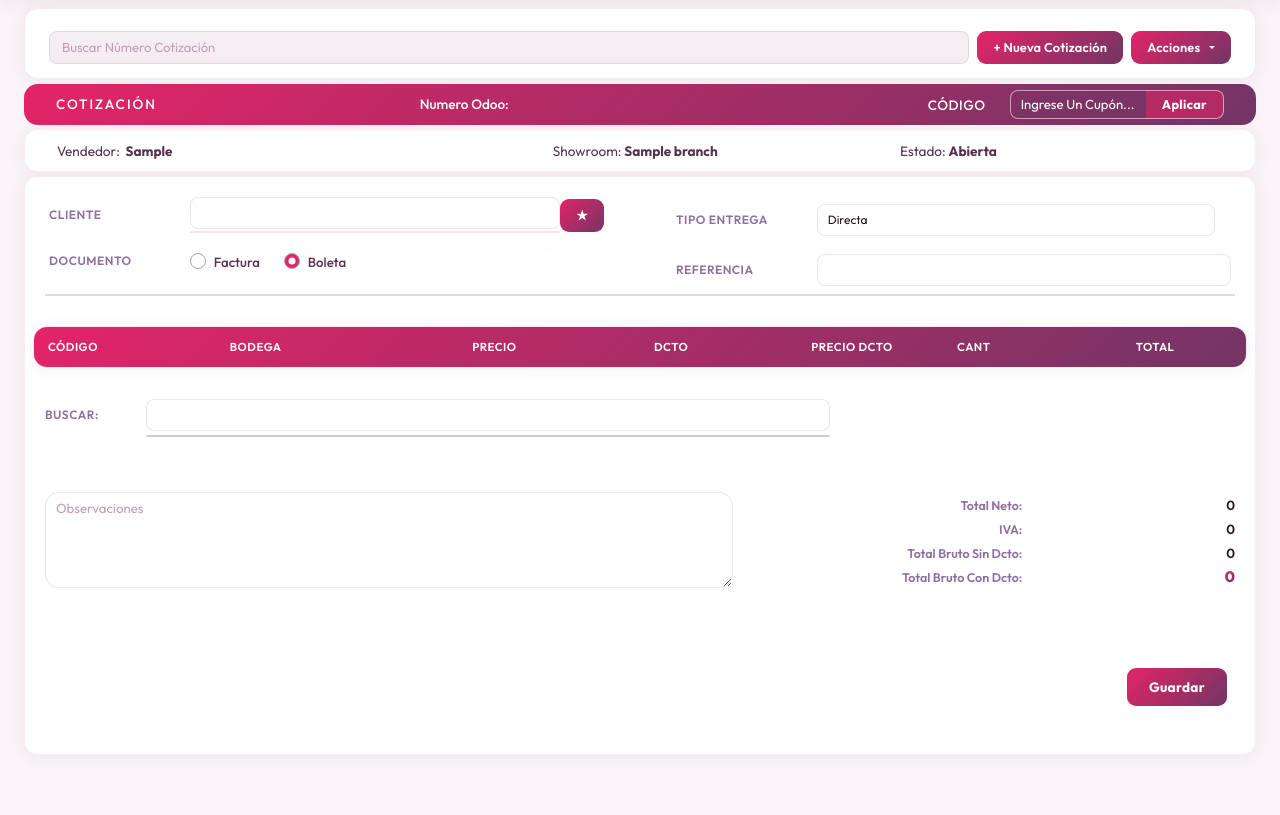
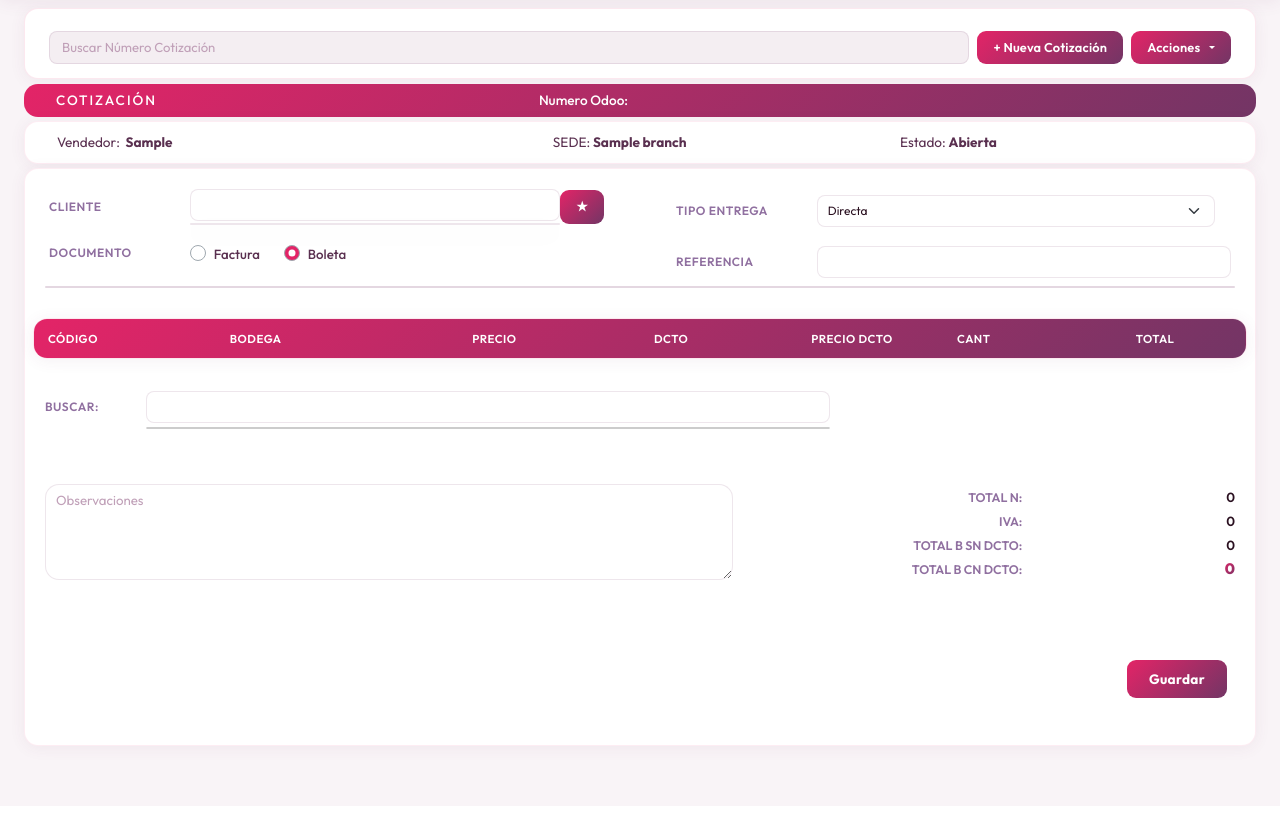
Before and after one commit to TheChrow/inox, a Django app: page /sales/generate-quote/ in a window 1280 px wide. Shown: the part 62-877 px from the top of the page. After the commit the page ends 820 px from the top, so only its background shows below. Run offline with Django 5.2, Linux system fonts and the light colour scheme; a user stored in the database is signed in; tables that the repository leaves empty hold one stand-in row (values such as "Sample post"); lists and menus that the app fills with data are empty; parts of the project's set-up code (start-up, migrations or seed data) failed here and were passed over; some libraries are stand-ins or nearby versions.

Commit message:
simplificar UI de cotizacion para sede unica Los Olivos
- ocultar acciones no usadas (Duplicar, Copiar a OV, PDF Empresas, cupon)
  y renombrar PDF Personas a Imprimir Cotizacion
- dejar Retiro Los Olivos como unica opcion de retiro y bodega LO unica
  en el select de productos
- abreviar labels de totales y cambiar Showroom por SEDE
- corregir render del caret en .form-select (background-color en vez de
  shorthand que borraba el SVG de Bootstrap)
- proteger generate_quote con @login_required para que la vista siempre
  devuelva HttpResponse

```diff
--- a/presentation/static/app_sales/css/quotate_style.css
+++ b/presentation/static/app_sales/css/quotate_style.css
@@ -312,21 +312,21 @@ body {
    ════════════════════════════════════════════════ */
 .form-control,
 .form-select {
-  font-family:   'Outfit', sans-serif;
-  font-size:     .83rem;
-  background:    var(--field-bg);
-  border:        1px solid var(--border) !important;
-  border-radius: var(--radius-field);
-  color:         var(--text-main);
-  padding:       6px 10px;
-  transition:    border-color .18s, box-shadow .18s, background .18s;
+  font-family:      'Outfit', sans-serif;
+  font-size:        .83rem;
+  background-color: var(--field-bg);
+  border:           1px solid var(--border) !important;
+  border-radius:    var(--radius-field);
+  color:            var(--text-main);
+  padding:          6px 10px;
+  transition:       border-color .18s, box-shadow .18s, background-color .18s;
 }
 .form-control:focus,
 .form-select:focus {
-  border-color: var(--pink) !important;
-  box-shadow:   0 0 0 3px rgba(227, 36, 103, .1);
-  background:   #fff;
-  outline:      none;
+  border-color:     var(--pink) !important;
+  box-shadow:       0 0 0 3px rgba(227, 36, 103, .1);
+  background-color: #fff;
+  outline:          none;
 }
 .form-control::placeholder { color: #c0a0b8; }
 
--- a/presentation/static/app_sales/js/productos.js
+++ b/presentation/static/app_sales/js/productos.js
@@ -153,11 +153,7 @@ class Producto {
                         <div class="col-sm-12 col-lg-12 col-xl-11 col-xxl-10">
                           <select class="form-select bodega-select" style="font-size: 11px;">
                             <optgroup label="Bodega">
-                            <option value="LC" ${this.sucursal === 'LC' ? 'selected' : ''}>Las Condes (LC)</option>
-                            <option value="PH" ${this.sucursal === 'PH' ? 'selected' : ''}>Vitacura (PH)</option>
-                            <option value="ME" ${this.sucursal === 'ME' ? 'selected' : ''}>Panal (ME)</option>
-                            <option value="VI" ${this.sucursal === 'VI' ? 'selected' : ''}>Viña del Mar (VI)</option>
-                            <option value="GR" ${this.sucursal === 'GR' ? 'selected' : ''}>Ñuñoa (GR)</option>
+                            <option value="LO" selected>Los Olivos (LO)</option>
                             </optgroup>
                           </select>
                         </div>
--- a/presentation/templates/sales_app/quotation.html
+++ b/presentation/templates/sales_app/quotation.html
@@ -105,13 +105,12 @@
             </button>
             <div class="dropdown-menu">
               <a class="dropdown-item" href="#" id="saveButton2" hidden>Guardar</a>
-              <a class="dropdown-item" href="#" id="duplicar-1">Duplicar</a>
-              <a class="dropdown-item" href="#" id="copiar-ODV">Copiar a Orden
+              <a class="dropdown-item" href="#" id="duplicar-1" hidden>Duplicar</a>
+              <a class="dropdown-item" href="#" id="copiar-ODV" hidden>Copiar a Orden
                 de Venta</a>
               <!-- <a class="dropdown-item" href="solic_devolucion.html">Copiar a Solicitud de Devolución</a> -->
-              <a class="dropdown-item" href="#" id="generarPDF">PDF Personas
-                (Bruto)</a>
-              <a class="dropdown-item" href="#" id="generar_pdf_empresa"><strong>PDF Empresas(Neto)</strong></a>
+              <a class="dropdown-item" href="#" id="generarPDF">Imprimir Cotización</a>
+              <a class="dropdown-item" href="#" id="generar_pdf_empresa" hidden><strong>PDF Empresas(Neto)</strong></a>
               <!-- <a class="dropdown-item" id="cerrar">Cerrar</a> -->
               <!--  <a class="dropdown-item" id="cancelar">Cancelar</a> -->
             </div>
@@ -152,14 +151,14 @@
               color: var(--bs-body-bg);
             "></p>
         </div>
-        <div class="col" style="text-align: right; padding-top: 12px">
+        <div class="col" style="text-align: right; padding-top: 12px" hidden>
           <label class="col-form-label"
-            style="font-size: 13px; color: var(--bs-body-bg);">Código</label>
+            style="font-size: 13px; color: var(--bs-body-bg);" hidden>Código</label>
           <!-- Estados -->
         </div>
         <div class="col" style="text-align: left; padding-top: 12px; padding-bottom: 0px">
           <!-- Estados -->
-          <div class="input-group" style="max-width: 300px;">
+          <div class="input-group" style="max-width: 300px;" hidden>
             <input
               class="form-control"
               type="text"
@@ -188,7 +187,7 @@
           </p>
      </div>
         <div class="col">
-          <p>Showroom:&nbsp;<strong id="sucursal">{{ sucursal }}</strong></p>
+          <p>SEDE:&nbsp;<strong id="sucursal">{{ sucursal }}</strong></p>
         </div>
         <div class="col">
           <p>
@@ -457,11 +456,7 @@
                   <optgroup label="Entrega">
                     <option value="1" selected>Directa</option>
                     <option value="5">Despacho</option>
-                    <option value="2">Retiro Panal</option>
-                    <option value="3">Retiro LC</option>
-                    <option value="4">Retiro PH</option>
-                    <option value="6">Retiro VI</option>
-                    <option value="7">Retiro GR</option>
+                    <option value="3">Retiro Los Olivos</option>
                   </optgroup>
                 </select>
               </div>
@@ -651,7 +646,7 @@
           <div class="col-12 col-lg-5">
             <div class="row">
               <div class="col-sm-7 text-end">
-                <small><b>Total Neto:</b></small>
+                <small><b>TOTAL N:</b></small>
               </div>
               <div class="col" style="text-align: right" data-total-neto
                 id="total_neto">
@@ -664,7 +659,7 @@
                 <small>0</small>
               </div>
               <div class="col-sm-7 text-end">
-                <small><b>Total Bruto Sin Dcto:</b></small>
+                <small><b>TOTAL B SN DCTO:</b></small>
               </div>
               <div class="col" style="text-align: right" data-total-bruto
                 id="total_bruto">
@@ -672,7 +667,7 @@
               </div>
 
               <div class="col-sm-7 text-end">
-                <small><b>Total Bruto Con Dcto:</b></small>
+                <small><b>TOTAL B CN DCTO:</b></small>
               </div>
               <div class="col" style="text-align: right" data-total-descuento
                 id="total_descuento">
--- a/presentation/views/views.py
+++ b/presentation/views/views.py
@@ -60,36 +60,34 @@ def userLogout(request):
     return redirect('/')
 
 
+@login_required
 def generate_quote(request):
+    username = request.user.username
 
-    if request.user.is_authenticated:
-        username = request.user.username
+    try:
+        usuario = Seller.objects.get(auth_user=request.user)
+        sucurs = usuario.branch.name
+        nombreUser = usuario.auth_user.first_name
+        codVen = usuario.code
 
-        try:
-            usuario = Seller.objects.get(auth_user=request.user)
-            sucurs = usuario.branch.name
-            nombreUser = usuario.auth_user.first_name
-            codVen = usuario.code
+    except Seller.DoesNotExist:
+        return JsonResponse({'error': 'No se encontró el usuario relacionado con el usuario autenticado'}, status=404)
 
-        except Seller.DoesNotExist:
-            return JsonResponse({'error': 'No se encontró el usuario relacionado con el usuario autenticado'}, status=404)
+    doc_num = request.GET.get('docNum', None)
 
-        doc_num = request.GET.get('docNum', None)
+    #regiones = RegionDB.objects.all()
+    regiones = [{'id': 1, 'nombre': 'Región Metropolitana'},]
 
-        #regiones = RegionDB.objects.all()
-        regiones = [{'id': 1, 'nombre': 'Región Metropolitana'},]
+    context = {
+        'docnum': doc_num,
+        'username': username,
+        'regiones': regiones,
+        'sucursal': sucurs,
+        'nombreuser': nombreUser,
+        'codigoVendedor': codVen
+    }
 
-        context = {
-            'docnum': doc_num,
-            'username': username,
-            'regiones': regiones,
-            'sucursal': sucurs,
-            'nombreuser': nombreUser,
-            'codigoVendedor': codVen
-        }
-
-        # Renderiza el template con el contexto
-        return render(request, 'quotation.html', context)
+    return render(request, 'quotation.html', context)
 
 def list_of_quotes(request):
     return HttpResponse()
```
